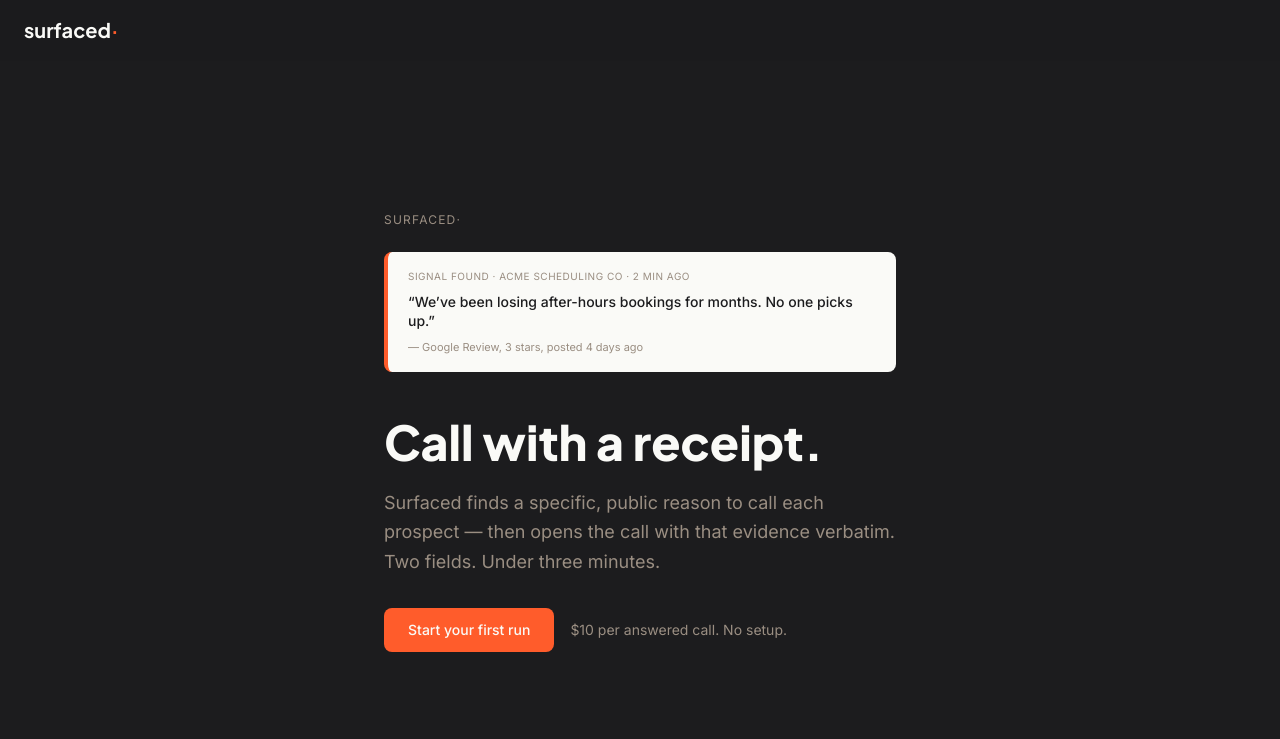
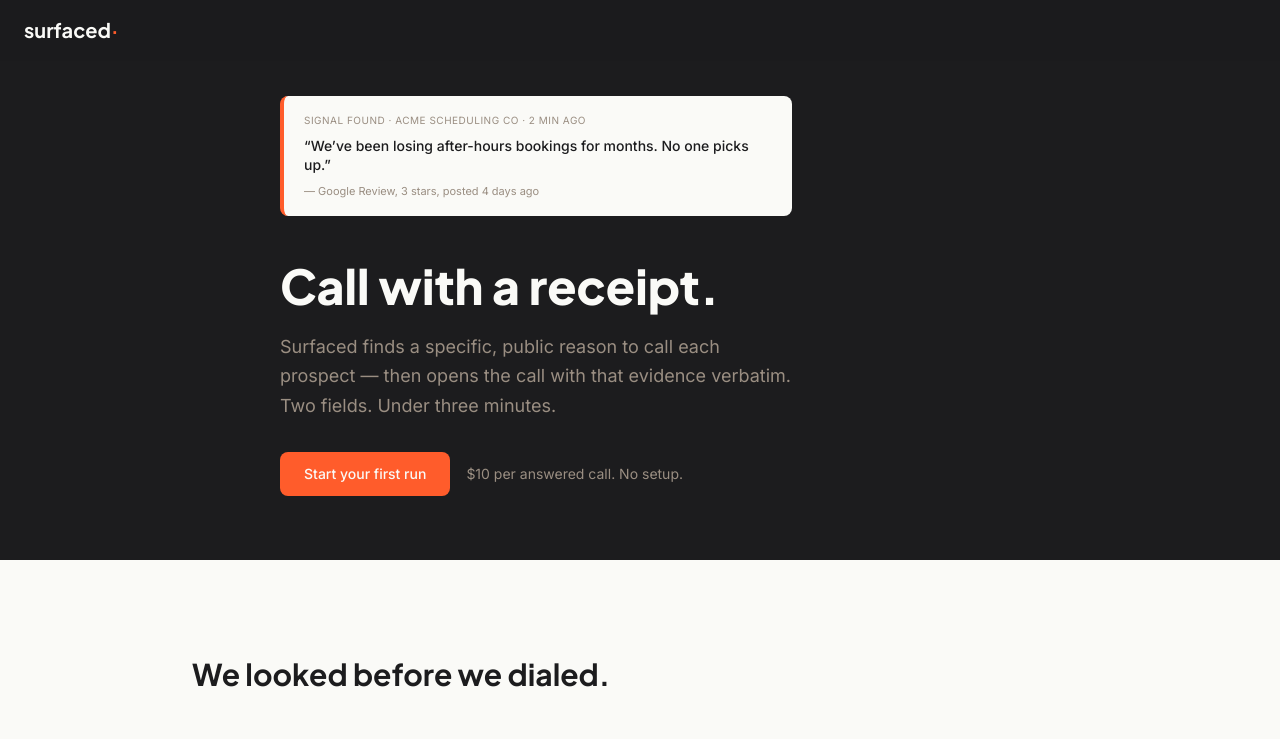
Before and after one commit to antonyevans/ship-to-prod-lead-gen-app, a Next.js app in the folder app/: page / in a window 1280 px wide. Shown: the top 739 px of the page. Built offline with nearby package versions, Linux system fonts and the light colour scheme.

Commit message:
feat: compact hero section — remove min-h-screen and redundant eyebrow

```diff
--- a/app/src/components/landing/Hero.tsx
+++ b/app/src/components/landing/Hero.tsx
@@ -2,12 +2,8 @@
 
 export default function Hero() {
   return (
-    <section className="bg-charcoal min-h-screen flex items-center pt-16">
-      <div className="max-w-3xl mx-auto px-6 py-20">
-        <div className="text-xs text-stone tracking-widest uppercase mb-6">
-          Surfaced·
-        </div>
-
+    <section className="bg-charcoal pt-24 pb-16">
+      <div className="max-w-3xl mx-auto px-6">
         {/* Receipt card — shown before the headline */}
         <div className="bg-warm-white border-l-4 border-flare rounded-lg px-5 py-4 mb-10 max-w-lg">
           <div className="text-[10px] text-stone uppercase tracking-wider mb-2">
```
